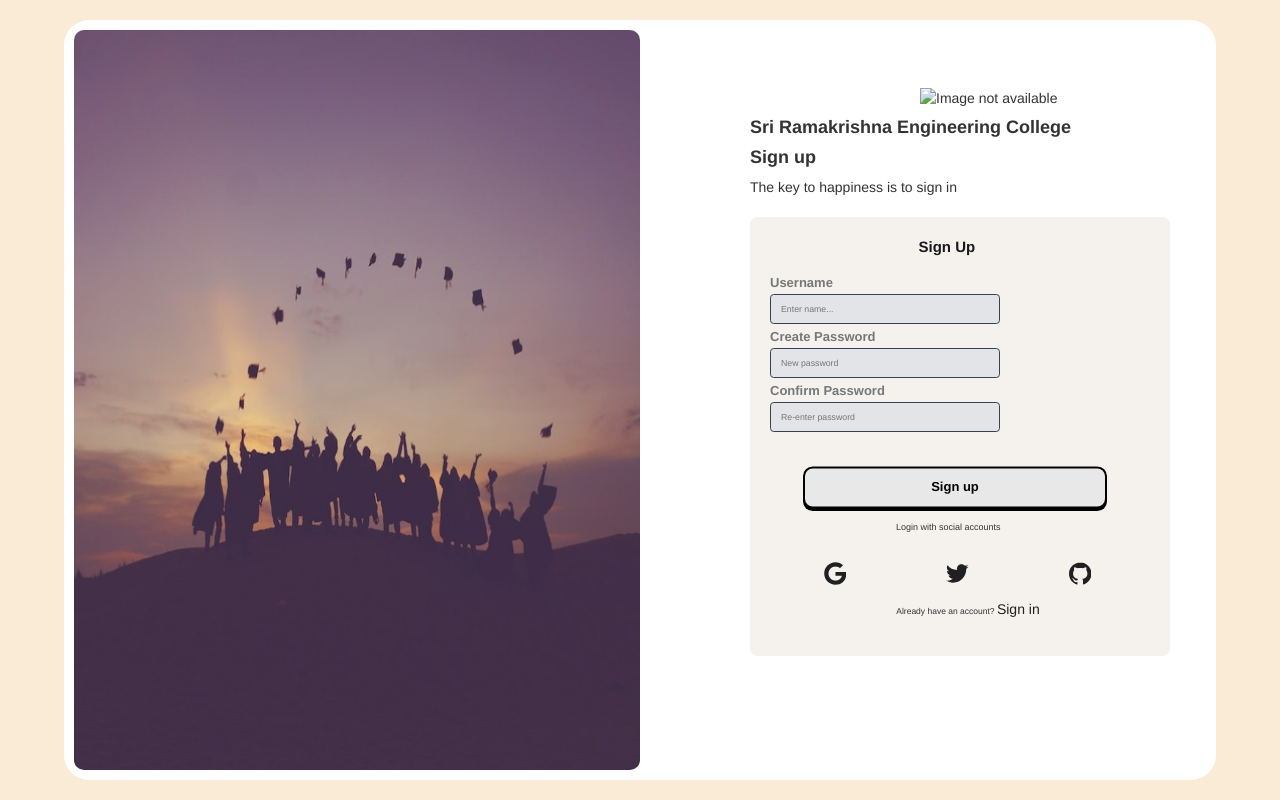
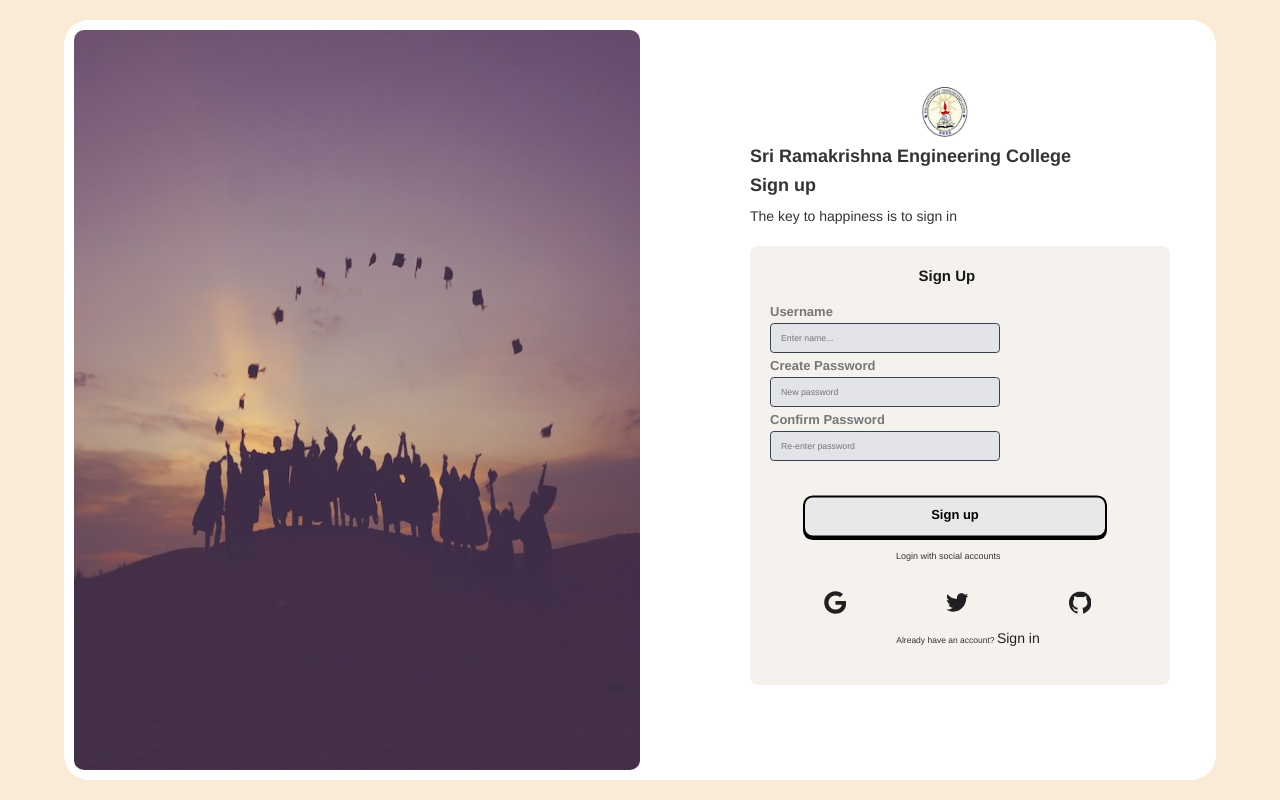
Before and after one commit to pavang18/LibraryManagement, a plain HTML site: page sign-up.html in a window 1280 px wide. Drawn offline with nearby package versions, Linux system fonts and the light colour scheme; files whose address does not match are found by name.

Commit message:
Update sign-up.html

```diff
--- a/sign-up.html
+++ b/sign-up.html
@@ -13,7 +13,7 @@
     <div class="container">
         <img src="images/books-background.jpeg" alt="Image not available" class="leftFloat">
         <div class="login-form">
-            <img src="images/srec-logo.jpeg" alt="Image not available">
+            <img src="srec-logo.jpeg" alt="Image not available">
             <h4>Sri Ramakrishna Engineering College</h4>
             <h4>Sign up</h4>
             <p>The key to happiness is to sign in</p>
```
